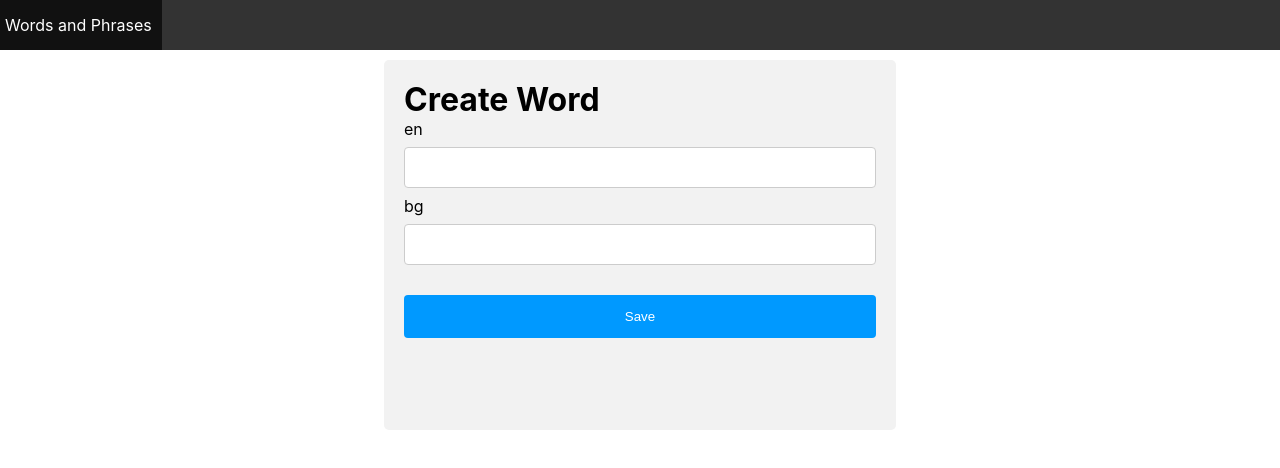
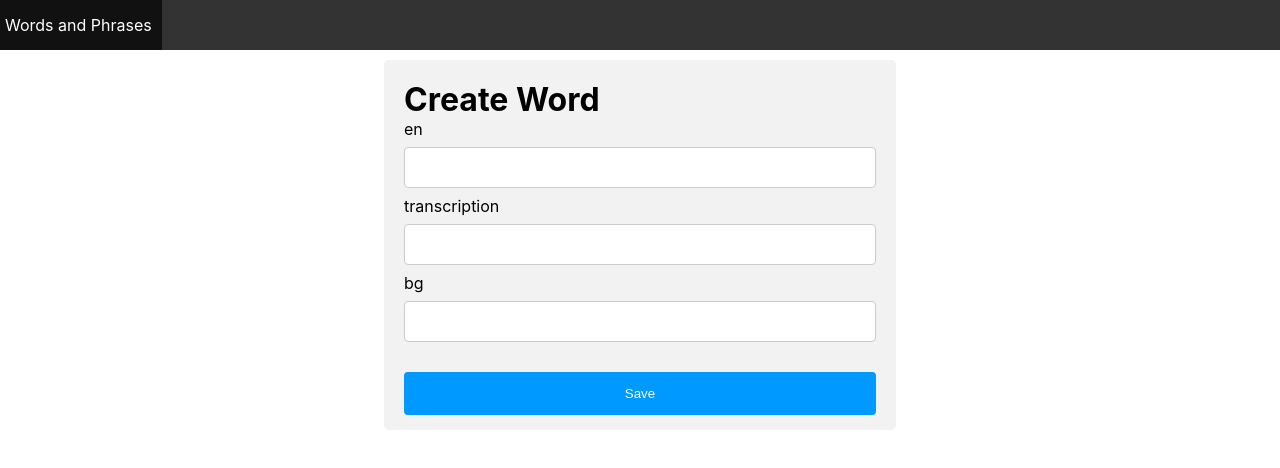
Before and after one commit to b0rizzz/reactiven, a React (Create React App) app: page / in a window 1280 px wide. Shown: the top 468 px of the page. Built offline with nearby package versions, Linux system fonts and the light colour scheme; sample sign-in values are in the browser's storage; what flux would draw is missing.

Commit message:
add transcription field

```diff
--- a/src/components/CreateWord.js
+++ b/src/components/CreateWord.js
@@ -13,6 +13,7 @@ class CreateWord extends Component {
         this.state = {
             word: {
                 en: '',
+                transcription: '',
                 bg: '',
                 _token: '',
                 email: ''
@@ -57,6 +58,7 @@ class CreateWord extends Component {
         if (!data.error) {
             let {word} = this.state;
             word['en'] = '';
+            word['transcription'] = '';
             word['bg'] = '';
 
             this.setState({
--- a/src/components/CreateWordForm.js
+++ b/src/components/CreateWordForm.js
@@ -7,6 +7,14 @@ const CreateWordForm = (props) => (
             type='text'
             name='en'
             value={props.word.en}
+            onChange={props.onChange}
+        />
+        <br />
+        <label htmlFor='transcription'>transcription</label>
+        <input
+            type='text'
+            name='transcription'
+            value={props.word.transcription}
             onChange={props.onChange}
         />
         <br />
```
